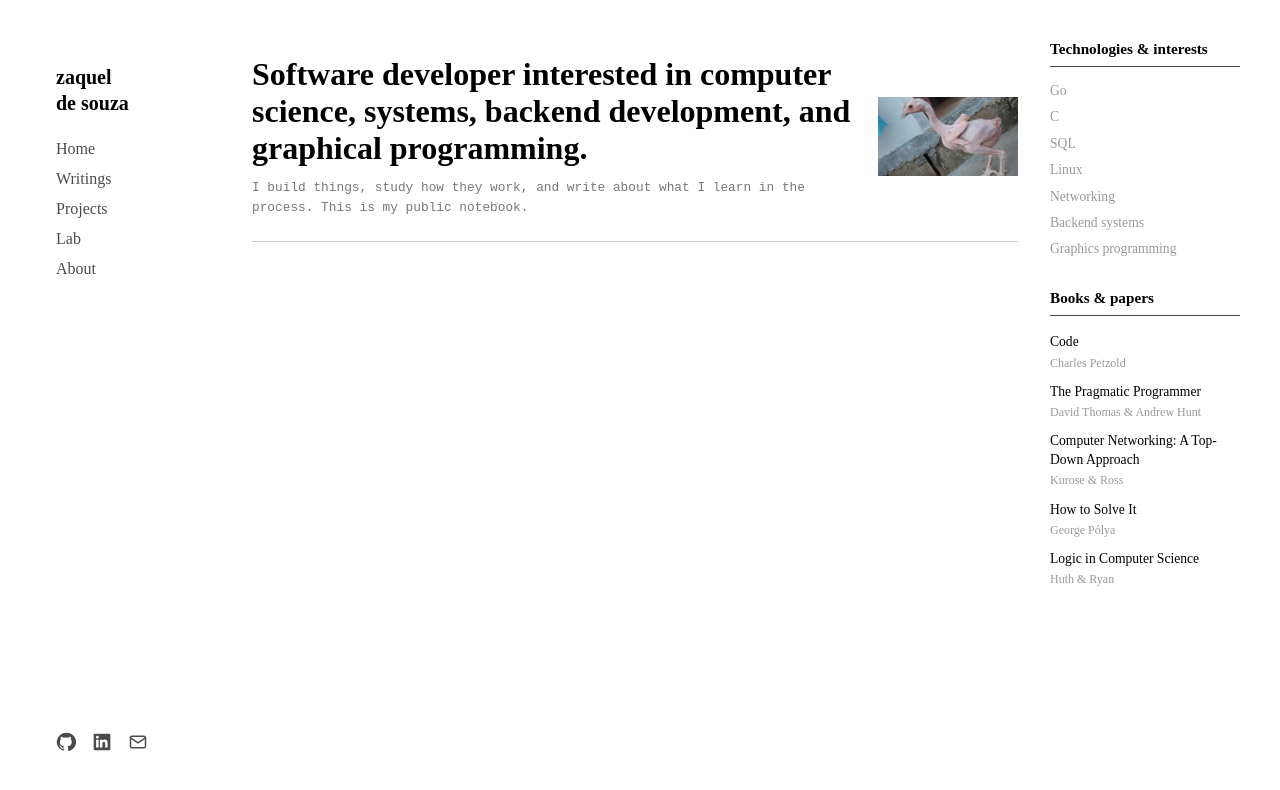
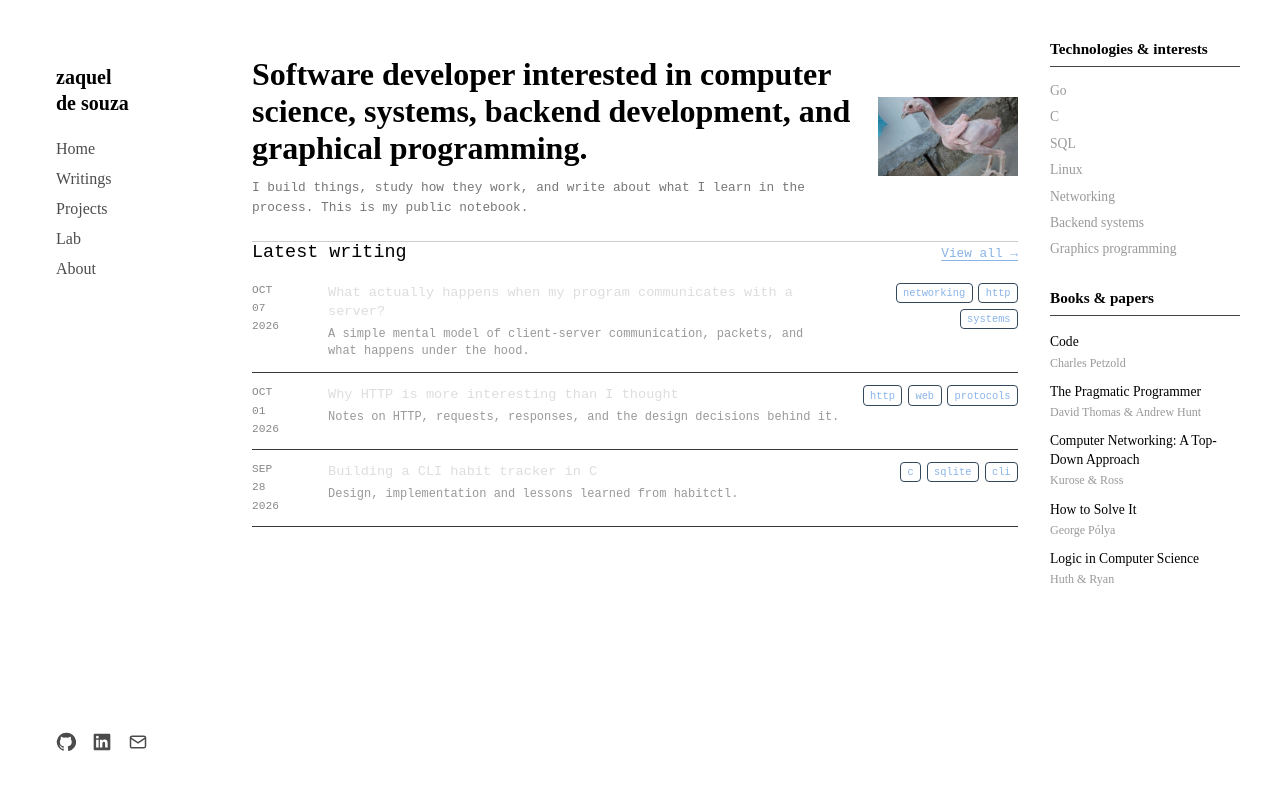
Before and after one commit to zaquelsousa/zakkPortifolio, a SvelteKit app: page / in a window 1280 px wide. Shown: the top 790 px of the page. Built offline with nearby package versions, Linux system fonts and the light colour scheme.

Commit message:
feat: add latestWritinings component

```diff
--- /dev/null
+++ b/src/lib/components/LatestWritings.svelte
@@ -0,0 +1,157 @@
+<script lang="ts">
+import {writings} from '#lib/data/writings.ts';
+
+const latestWritings = writings.slice(0, 3);
+
+function formtDate(date: string): string[] {
+    const parsed = new Date(`${date}T00:00:00`);
+
+    return [
+        parsed.toLocaleDateString('en-US', { month: 'short' }).toUpperCase(),
+        parsed.toLocaleDateString('en-US', { day: '2-digit' }),
+        parsed.getFullYear().toString()
+    ];
+}
+</script>
+
+<section class="latest-writings">
+  <header class="section-header">
+    <h2>Latest writing</h2>
+    <a href="/writings" class="view-all">View all →</a>
+  </header>
+
+  <div class="writing-list">
+    {#each latestWritings as writing (writing.slug)}
+      <article class="writing-row">
+        <time class="writing-date" datetime={writing.publishedAt}>
+          {#each formtDate(writing.publishedAt) as part}
+            <span>{part}</span>
+          {/each}
+        </time>
+
+        <div class="writing-content">
+          <a class="writing-title" href={`/writings/${writing.slug}`}>
+            {writing.title}
+          </a>
+
+          <p>{writing.description}</p>
+        </div>
+
+        <ul class="writing-tags" aria-label="Article tags">
+          {#each writing.tags as tag (tag)}
+            <li>{tag}</li>
+          {/each}
+        </ul>
+      </article>
+    {/each}
+  </div>
+</section>
+
+<style>
+  .latest-writings {
+    width: 100%;
+    min-width: 0;
+    font-family: monospace;
+  }
+
+  .section-header {
+    display: flex;
+    align-items: baseline;
+    justify-content: space-between;
+    gap: 1rem;
+    margin-bottom: 0.5rem;
+  }
+
+  .section-header h2 {
+    margin: 0;
+    font-size: 1.15rem;
+    font-weight: 500;
+  }
+
+  .view-all {
+    flex-shrink: 0;
+    color: #8ab4e8;
+    font-size: 0.8rem;
+    text-decoration: underline;
+    text-underline-offset: 3px;
+  }
+
+  .writing-list {
+    display: flex;
+    flex-direction: column;
+  }
+
+  .writing-row {
+    display: grid;
+    grid-template-columns: 60px minmax(0, 1fr) auto;
+    align-items: start;
+    gap: 1rem;
+
+    padding: 0.75rem 0;
+    border-bottom: 1px solid var(--border-color, #383838);
+  }
+
+  .writing-date {
+    display: flex;
+    flex-direction: column;
+    gap: 0.2rem;
+    color: var(--muted-color, #888);
+    font-size: 0.7rem;
+    line-height: 1.35;
+  }
+
+  .writing-content {
+    min-width: 0;
+  }
+
+  .writing-title {
+    color: var(--text-color, #ddd);
+    font-size: 0.85rem;
+    line-height: 1.4;
+    text-decoration: none;
+  }
+
+  .writing-title:hover {
+    color: #8ab4e8;
+  }
+
+  .writing-content p {
+    margin: 0.3rem 0 0;
+    color: var(--muted-color, #999);
+    font-size: 0.75rem;
+    line-height: 1.45;
+  }
+
+  .writing-tags {
+    display: flex;
+    flex-wrap: wrap;
+    justify-content: flex-end;
+    gap: 0.35rem;
+    max-width: 180px;
+    margin: 0;
+    padding: 0;
+    list-style: none;
+  }
+
+  .writing-tags li {
+    padding: 0.2rem 0.4rem;
+    border: 1px solid #34485c;
+    border-radius: 4px;
+    color: #8ab4e8;
+    font-size: 0.65rem;
+    white-space: nowrap;
+  }
+
+  @media (max-width: 700px) {
+    .writing-row {
+      grid-template-columns: 48px minmax(0, 1fr);
+      gap: 0.75rem;
+    }
+
+    .writing-tags {
+      grid-column: 2;
+      justify-content: flex-start;
+      max-width: none;
+    }
+  }
+</style>
--- /dev/null
+++ b/src/lib/data/writings.ts
@@ -0,0 +1,42 @@
+export interface Writing {
+  slug: string;
+  title: string;
+  description: string;
+  publishedAt: string;
+  tags: string[];
+}
+
+export const writings: Writing[] = [
+  {
+    slug: 'network-mental-model',
+    title: 'What actually happens when my program communicates with a server?',
+    description:
+      'A simple mental model of client-server communication, packets, and what happens under the hood.',
+    publishedAt: '2026-10-07',
+    tags: ['networking', 'http', 'systems']
+  },
+  {
+    slug: 'http-interesting',
+    title: 'Why HTTP is more interesting than I thought',
+    description:
+      'Notes on HTTP, requests, responses, and the design decisions behind it.',
+    publishedAt: '2026-10-01',
+    tags: ['http', 'web', 'protocols']
+  },
+  {
+    slug: 'cli-habit-tracker',
+    title: 'Building a CLI habit tracker in C',
+    description:
+      'Design, implementation and lessons learned from habitctl.',
+    publishedAt: '2026-09-28',
+    tags: ['c', 'sqlite', 'cli']
+  },
+  {
+    slug: 'local-llm-linux',
+    title: 'Setting up a local LLM workflow on Linux',
+    description:
+      'Notes on running and using local models with Ollama.',
+    publishedAt: '2026-09-20',
+    tags: ['ai', 'linux', 'tools']
+  }
+];
--- a/src/routes/+page.svelte
+++ b/src/routes/+page.svelte
@@ -1,18 +1,21 @@
 <script lang="ts">
     import ProjectCard from '#components/ProjectCard.svelte';
     import Introduction from '#lib/components/Introduction.svelte';
+    import LatestWritings from '#lib/components/LatestWritings.svelte';
     import LeftSidebar from '#lib/components/LeftSidebar.svelte';
     import RighhtSidebar from '#lib/components/RighhtSidebar.svelte';
     import {projects} from '#lib/data/projects.ts';
 
 </script>
 
+<!--TODO: fix left and right side bar scrolliung-->
 <div class="layout">
     <LeftSidebar />
 
     <main>
         <!--Page content -->
         <Introduction />
+        <LatestWritings />
     </main>
 
     <RighhtSidebar />
```
